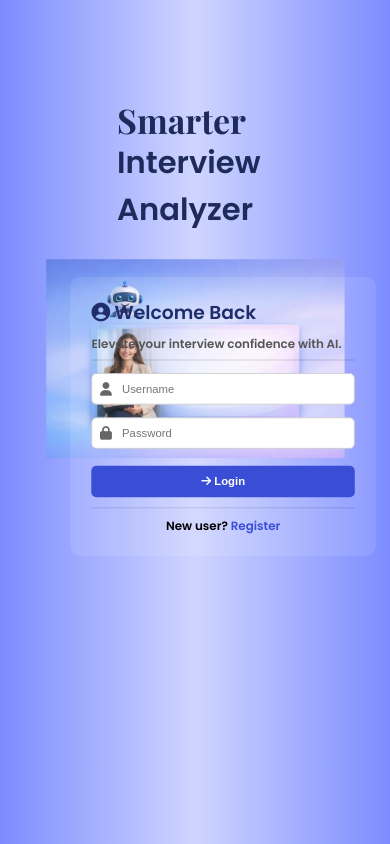
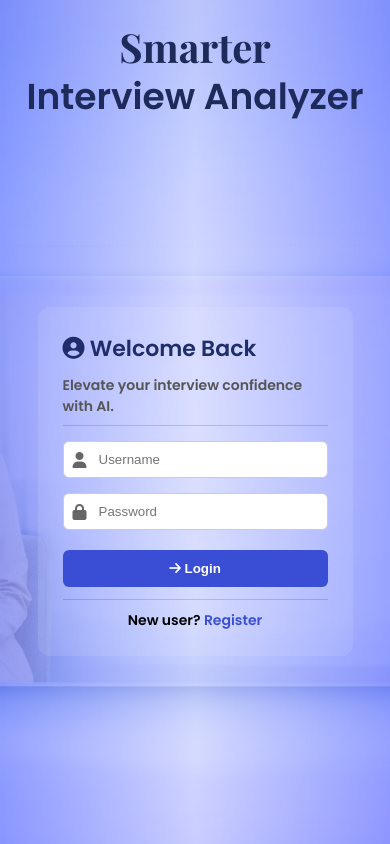
Before and after one commit to battulasonia6-art/smarter-interview-analyzer, a Flask app: page /login in a window 390 px wide. Run offline with Flask 3, Linux system fonts and the light colour scheme.

Commit message:
mobile layout fixes

```diff
--- a/templates/login.html
+++ b/templates/login.html
@@ -24,14 +24,46 @@ body{min-height:100vh;display:flex;justify-content:center;align-items:center;ove
 .register{margin-top:10px;text-align:center;font-size:14px;}
 .register a{color:#3a4ed5;font-weight:600;text-decoration:none;}
 .error-msg{color:red;font-size:14px;margin-bottom:10px;text-align:center;}
-/* ===== MOBILE SCALE FIX FOR LOGIN PAGE ===== */
+/* ===== MOBILE LOGIN FIX ===== */
 @media (max-width:768px){
 
 body{
 overflow:auto;
-transform:scale(0.85);
-transform-origin:top center;
-height:auto;
+display:flex;
+flex-direction:column;
+align-items:center;
+justify-content:center;
+padding:20px;
+}
+
+.bg-wrapper{
+position:fixed;
+top:0;
+left:0;
+width:100%;
+height:100%;
+background-size:cover;
+background-position:center;
+opacity:0.25;
+}
+
+.header-title{
+position:relative;
+top:auto;
+left:auto;
+transform:none;
+text-align:center;
+margin-bottom:15px;
+}
+
+.login-area{
+position:relative;
+top:auto;
+left:auto;
+transform:none;
+width:90%;
+max-width:360px;
+margin:auto;
 }
 
 }
```
Also changed, not shown: static/style.css (+18 -10 lines).
